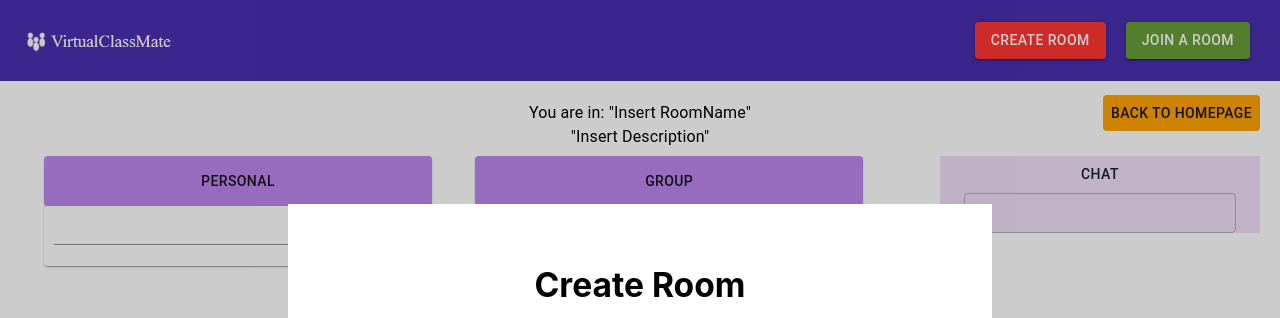
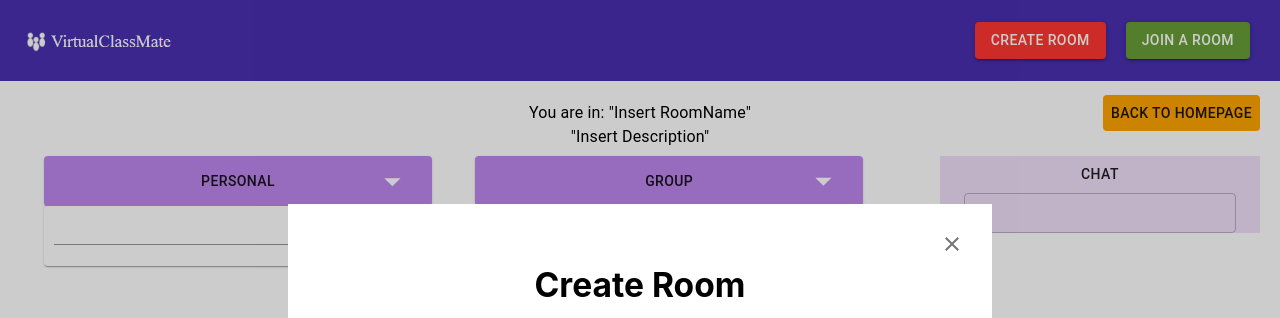
Before and after one commit to quacklinhui/VirtualClassMate, a React (Create React App) app in the folder frontend/: page /room in a window 1280 px wide. Both pictures are taken after a click on the button "CREATE ROOM". Shown: the top 318 px of the page. Built offline with nearby package versions, Linux system fonts and the light colour scheme; no server answers.

Commit message:
put back the stupid icons

```diff
--- a/frontend/package.json
+++ b/frontend/package.json
@@ -5,6 +5,8 @@
   "dependencies": {
     "@material-ui/core": "^4.12.3",
     "@material-ui/icons": "^4.11.2",
+    "@mui/icons-material": "^5.0.1",
+    "@mui/material": "^5.0.2",
     "@testing-library/jest-dom": "^5.14.1",
     "@testing-library/react": "^11.2.7",
     "@testing-library/user-event": "^12.8.3",
--- a/frontend/src/HomeComponents/CreateRoomPopUp/CreateRoomPopUp.js
+++ b/frontend/src/HomeComponents/CreateRoomPopUp/CreateRoomPopUp.js
@@ -1,6 +1,7 @@
 import { DialogContent } from '@material-ui/core';
 import React from 'react';
-import {Button, TextField,TextareaAutosize} from '@material-ui/core'
+import {Button, TextField,TextareaAutosize, IconButton} from '@material-ui/core'
+import CloseIcon from '@material-ui/icons/Close';
 //import { AiFillCaretDown, AiOutlineClose } from 'react-icons/ai';
 import './CreateRoomPopUp.css'
 //using the library button cannot
@@ -8,9 +9,9 @@ function CreateRoomPopUp(props) {
     return (props.trigger)?(
         <div className = "CreateRoomPopUp">
             <div className = "createRoomPopUp-inner">
-                <Button className = "closePopUp" onClick={()=>props.setTrigger(false)}>
-                    {/* <AiOutlineClose/> */}
-                    </Button>
+                <IconButton className = "closePopUp" onClick={()=>props.setTrigger(false)}>
+                    <CloseIcon/>
+                </IconButton>
                 <h1>Create Room</h1>
                 <div>
                 <TextField id="roomName" label="Enter Room Name" variant="outlined" style={{ width: '100%', height:80}}/>
--- a/frontend/src/MainRoomComponents/RoomPage.js
+++ b/frontend/src/MainRoomComponents/RoomPage.js
@@ -10,9 +10,10 @@ import DatePicker from "react-datepicker";
 import "react-datepicker/dist/react-datepicker.css";
 //import { AiFillCaretDown, AiOutlinePlus,AiFillCaretUp } from 'react-icons/ai';
 import useWindowDimensions from "../useWindowDimensions";
+import ControlPointIcon from '@material-ui/icons/ControlPoint';
 
 import PersonalForm from "./todolists/personalToDoForm"
-
+import ArrowDropDownIcon from '@material-ui/icons/ArrowDropDown';
 
 //import { faCoffee } from '@fortawesome/fontawesome-free-solid';
 
@@ -47,32 +48,12 @@ const dispatch = useDispatch();
             <Button style={{position:"absolute", right: 20,alignSelf: "flex-end", backgroundColor: "orange"}} onClick={() => { history.push("/home")}}>Back to HomePage</Button>
           </div>
           <div style ={{padding:20,display: "flex",flexDirection: 'row',height: 30,paddingTop: 5, width: "70%"}}>
-
-          {/* <Paper style={{width:"45%", backgroundColor: '#8A2BE290', height:50, bottomPadding:20}} > */}
-             {/* <form autoComplete="off" noValidate  onSubmit={handleSubmit}> */}
-                {/* <Button style={{width:"100%",height:50}} onClick={()=>{showPersonalToDoList?setShowPersonalToDoList(false): setShowPersonalToDoList(true)}}> */}
-                  {/* Personal */}
-                  {/* { showPersonalToDoList ? <AiFillCaretDown style={{ color:"black", height:"80%", width:"10%", position:"absolute", right:20}}/> : <AiFillCaretDown style={{ color:"white", height:"90%", width:"10%",position:"absolute", right:20}}/>  } */}
-                {/* </Button> */}
-                {/* { showPersonalToDoList ? <ToDoLists setCurrentId={setCurrentId}/> : null } */}
-                {/* <Paper style = {{backgroundColor: 'white', display: "flex",flexDirection: 'row', height:50, padding:5}}> */}
-                  {/* <TextField style={{padding:5}} name = 'name'  dvariant = "outlined" fullWidth value={toDoData.name} size = 'small' onChange ={(e)=>setToDoData({...toDoData,name: e.target.value})} /> */}
-                  {/* <Button type = "submit" style ={{backgroundColor:'#DCDCDC', margin:5}}> */}
-                    {/* <AiOutlinePlus/> */}
-                  {/* </Button> */}
-                {/* </Paper> */}
                 <PersonalForm currentId={currentId} setCurrentId={setCurrentId}/>
-                {/* <TextField  name = 'description' variant = "outlined" label = "Description" fullWidth value={toDoData.description} onChange ={(e)=>setToDoData({...toDoData,description: e.target.value})} /> */}
-                {/* <TextField  name = 'deadline' variant = "outlined" label = "Deadline" fullWidth value={toDoData.deadline} onChange ={(e)=>setToDoData({...toDoData,deadline: e.target.value})} /> */}
-                {/* <DatePicker selected={toDoData.deadline} onChange ={(e)=>setToDoData({...toDoData,deadline: e.target.value})} /> */}
-                {/* <button variant="contained" color="primary" size="large" type="submit" fullWidth>Submit</button> */}
-             {/* </form> */}
-          {/* </Paper> */}
 
         <Paper style={{width:"45%",marginLeft:"5%", backgroundColor: "#8A2BE290", height:50}}>
 
               <Button style={{width:"100%",height:50}} onClick={()=>{showGroupToDoList?setShowGroupToDoList(false): setShowGroupToDoList(true)}}>GROUP
-              {/* { showGroupToDoList ? <AiFillCaretDown style={{ color:"black", height:"80%", width:"10%", position:"absolute", right:20}}/> : <AiFillCaretDown style={{ color:"white", height:"80%", width:"10%", position:"absolute", right:20}}/>  } */}
+              { showGroupToDoList ? <ArrowDropDownIcon style={{ color:"black", height:"80%", width:"10%", position:"absolute", right:20}}/> : <ArrowDropDownIcon style={{ color:"white", height:"80%", width:"10%", position:"absolute", right:20}}/>  }
               </Button>
 
               { showGroupToDoList ? <ToDoLists /> : null }
@@ -80,7 +61,7 @@ const dispatch = useDispatch();
               <Paper style = {{backgroundColor: 'white', display: "flex",flexDirection: 'row', height:50, padding:5}}>
                 <TextField style={{padding:5}} name = 'groupToDoListInput'  dvariant = "outlined" fullWidth value={groupToDoData.groupToDo} size = 'small' onChange ={(e)=>setGroupToDoData({...groupToDoData,groupToDo: e.target.value})}/>
                 <Button type = "submitGrp" style ={{backgroundColor:'#DCDCDC', margin:5}}>
-                  {/* <AiOutlinePlus/> */}
+                  <ControlPointIcon/>
                   </Button>
               </Paper>
           </Paper>
--- a/frontend/src/MainRoomComponents/todolists/personalToDoForm.js
+++ b/frontend/src/MainRoomComponents/todolists/personalToDoForm.js
@@ -5,7 +5,8 @@ import { createTodo, updateTodo } from "../../actions/todo";
 import {useDispatch} from 'react-redux';
 import { useSelector } from "react-redux";
 import ToDoLists from "./todolist";
-
+import ArrowDropDownIcon from '@material-ui/icons/ArrowDropDown';
+import ControlPointIcon from '@material-ui/icons/ControlPoint';
 
 const PersonalForm = ({currentId, setCurrentId}) => {
 
@@ -38,13 +39,13 @@ const PersonalForm = ({currentId, setCurrentId}) => {
              <form autoComplete="off" noValidate  onSubmit={handleSubmit}>
                 <Button style={{width:"100%",height:50}} onClick={()=>{showPersonalToDoList?setShowPersonalToDoList(false): setShowPersonalToDoList(true)}}>
                   Personal
-                  {/* { showPersonalToDoList ? <AiFillCaretDown style={{ color:"black", height:"80%", width:"10%", position:"absolute", right:20}}/> : <AiFillCaretDown style={{ color:"white", height:"90%", width:"10%",position:"absolute", right:20}}/>  } */}
+                  { showPersonalToDoList ? <ArrowDropDownIcon style={{ color:"black", height:"80%", width:"10%", position:"absolute", right:20}}/> : <ArrowDropDownIcon style={{ color:"white", height:"90%", width:"10%",position:"absolute", right:20}}/>  }
                 </Button>
                 { showPersonalToDoList ? <ToDoLists setCurrentId={setCurrentId}/> : null }
                 <Paper style = {{backgroundColor: 'white', display: "flex",flexDirection: 'row', height:50, padding:5}}>
                   <TextField style={{padding:5}} name = 'name'  dvariant = "outlined" fullWidth value={toDoData.name} size = 'small' onChange ={(e)=>setToDoData({...toDoData,name: e.target.value})} />
                   <Button type = "submit" style ={{backgroundColor:'#DCDCDC', margin:5}}>
-                    {/* <AiOutlinePlus/> */}
+                    <ControlPointIcon/>
                   </Button>
                 </Paper>
 
--- a/frontend/src/MainRoomComponents/todolists/todoitem/todoitem.js
+++ b/frontend/src/MainRoomComponents/todolists/todoitem/todoitem.js
@@ -7,6 +7,8 @@ import DeleteIcon from '@material-ui/icons/Delete';
 import EditIcon from '@material-ui/icons/Edit';
 import {useDispatch} from 'react-redux';
 import {deleteTodo} from '../../../actions/todo';
+import CheckBoxOutlineBlankIcon from '@material-ui/icons/CheckBoxOutlineBlank';
+import CheckBoxIcon from '@material-ui/icons/CheckBox';
 
 
 function ToDoItem({todo, setCurrentId}){
@@ -16,7 +18,7 @@ function ToDoItem({todo, setCurrentId}){
         <Box style={{height:100, justifyContent:"center",alignItems:"center",marginLeft: "5%",width:"90%",justifySelf:"center", alignSelf:"center", backgroundColor: 'rgb(159, 136, 180)', borderRadius: '10px',display: "flex",flexDirection: 'row',}}>
         {checkBox?<Box style={{width:'90%',height:100, position:"absolute", backgroundColor:"#00000080",borderRadius:10}}></Box>   :null}
             <IconButton onClick={()=>{checkBox?setCheckBox(false): setCheckBox(true)}} disableRipple disableFocusRipple style={{backgroundColor: 'transparent', position:"absolute", left:30, top: '50%', marginTop:-20, height:40}}>
-                {/* { checkBox ? <RiCheckboxLine/>: <RiCheckboxBlankLine/> } */}
+                { checkBox ? <CheckBoxIcon/>: <CheckBoxOutlineBlankIcon/> }
                 </IconButton>
             <div>
                 <Typography style={{color:"white"}}> {todo.name}</Typography>
--- a/package.json
+++ b/package.json
@@ -4,7 +4,11 @@
     "@fortawesome/free-solid-svg-icons": "^5.15.4",
     "@fortawesome/react-fontawesome": "^0.1.15",
     "@material-ui/core": "^4.12.3",
+    "@material-ui/icons": "^4.11.2",
+    "@mui/icons-material": "^5.0.1",
+    "@mui/material": "^5.0.2",
     "fabric": "^4.6.0",
+    "mui": "^0.0.1",
     "react-bootstrap": "^1.6.4",
     "react-fontawesome": "^1.7.1",
     "react-icons": "^4.3.0"
```
Also changed, not shown: 1 other file (tests, documents, lock files or other folders).
